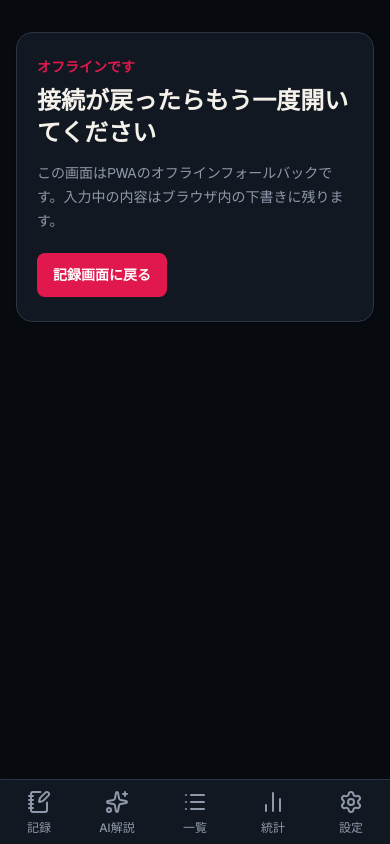
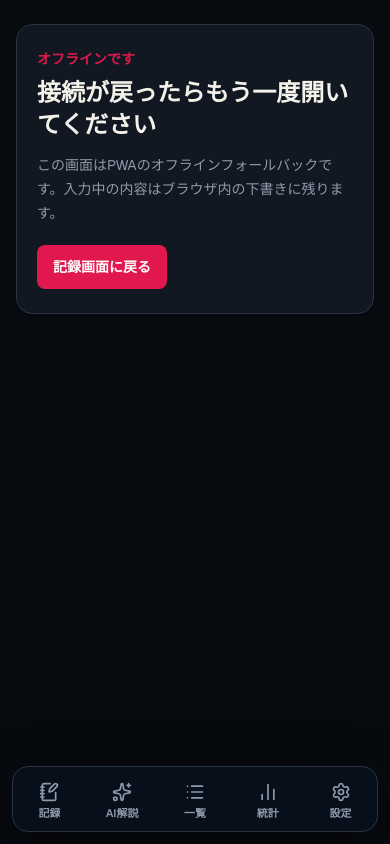
Before and after one commit to atsushiga/wine-notes-app, a Next.js app: page /offline in a window 390 px wide. Built offline with nearby package versions, Linux system fonts and the light colour scheme; a web font is replaced by a local one.

Commit message:
ui: refine responsive app navigation

```diff
--- a/src/components/bottom-nav.tsx
+++ b/src/components/bottom-nav.tsx
@@ -48,11 +48,10 @@ export function isNavigationHidden(pathname: string) {
     );
 }
 
-export default function BottomNav() {
+function useNavigationState() {
     const pathname = usePathname();
     const [pendingNavigation, setPendingNavigation] = useState<{ href: string; from: string } | null>(null);
     const pendingHref = pendingNavigation?.from === pathname ? pendingNavigation.href : null;
-    const shouldHideNav = isNavigationHidden(pathname);
 
     useEffect(() => {
         const timeoutId = window.setTimeout(() => {
@@ -63,10 +62,6 @@ export default function BottomNav() {
             window.clearTimeout(timeoutId);
         };
     }, [pathname]);
-
-    if (shouldHideNav) {
-        return null;
-    }
 
     const isActive = (path: string) => {
         if (path === "/") return pathname === "/";
@@ -82,17 +77,36 @@ export default function BottomNav() {
         setPendingNavigation({ href, from: pathname });
     };
 
+    return { handleNavClick, isActive, pendingHref };
+}
+
+function DesktopSidebar() {
+    const { handleNavClick, isActive, pendingHref } = useNavigationState();
+
     return (
-        <nav
+        <aside
             aria-label="主要ナビゲーション"
-            className="app-navigation fixed bottom-0 left-0 right-0 z-50 border-t border-[var(--border)] bg-[var(--card-bg)] shadow-lg pb-safe md:bottom-auto md:right-auto md:top-0 md:h-dvh md:w-56 md:border-r md:border-t-0 md:pb-0 md:pt-safe"
+            className="fixed inset-y-0 left-0 z-40 hidden w-60 border-r border-[var(--border)] bg-[var(--sidebar-bg)] px-4 py-6 md:flex md:flex-col"
         >
             {pendingHref ? (
-                <div className="absolute inset-x-0 top-0 h-0.5 overflow-hidden bg-[var(--accent-muted)]">
+                <div className="absolute inset-x-0 top-0 h-0.5 overflow-hidden bg-[var(--color-wine-red-soft)]">
                     <div className="bottom-nav-progress h-full w-1/3 rounded-full bg-[var(--primary)]" />
                 </div>
             ) : null}
-            <div className="flex h-16 items-center justify-around md:h-full md:flex-col md:items-stretch md:justify-start md:gap-1.5 md:px-3 md:py-6">
+
+            <Link
+                href="/"
+                className="mb-8 block rounded-lg px-2 py-1 focus-visible:outline-none focus-visible:ring-2 focus-visible:ring-[var(--ring)]"
+            >
+                <span className="font-wine block text-2xl font-semibold leading-none tracking-normal text-[var(--text)]">
+                    WineNotes
+                </span>
+                <span className="mt-2 block text-[10px] font-semibold uppercase tracking-[0.22em] text-[var(--color-gold)]">
+                    Digital Sommelier
+                </span>
+            </Link>
+
+            <div className="flex flex-1 flex-col gap-1.5">
                 {navItems.map(({ href, label, Icon }) => {
                     const active = isActive(href);
                     const pending = pendingHref === href && !active;
@@ -105,16 +119,70 @@ export default function BottomNav() {
                             aria-busy={pending || undefined}
                             onClick={(event) => handleNavClick(href, event)}
                             className={cn(
-                                "relative flex h-full w-full flex-col items-center justify-center space-y-1 overflow-hidden transition-[color,background-color,transform] duration-150 ease-out active:scale-[0.96] focus-visible:outline-none focus-visible:ring-2 focus-visible:ring-[var(--ring)] focus-visible:ring-inset md:h-11 md:flex-row md:justify-start md:gap-3 md:space-y-0 md:rounded-lg md:px-3",
+                                "group relative flex h-11 items-center gap-3 rounded-lg border border-transparent px-3 text-sm font-medium transition-[background-color,border-color,color,transform] active:scale-[0.98] focus-visible:outline-none focus-visible:ring-2 focus-visible:ring-[var(--ring)]",
                                 active
-                                    ? "text-[var(--primary)] md:bg-[var(--accent-muted)]"
-                                    : "text-[var(--text-muted)] hover:text-[var(--text)] md:hover:bg-[var(--surface-2)]",
-                                pending && "scale-[0.98] bg-[var(--accent-muted)] text-[var(--primary)]"
+                                    ? "border-[var(--color-wine-red)]/25 bg-[var(--color-wine-red-soft)] text-[var(--text)]"
+                                    : "text-[var(--text-muted)] hover:bg-[var(--surface-2)] hover:text-[var(--text)]",
+                                pending && "scale-[0.98] border-[var(--color-wine-red)]/25 bg-[var(--color-wine-red-soft)] text-[var(--text)]"
                             )}
                         >
-                            <span className="relative flex h-7 w-7 items-center justify-center">
+                            <span
+                                aria-hidden="true"
+                                className={cn(
+                                    "absolute left-0 top-2 h-7 w-0.5 rounded-full transition-opacity",
+                                    active ? "bg-[var(--primary)] opacity-100" : "opacity-0"
+                                )}
+                            />
+                            <Icon size={20} aria-hidden="true" className={active ? "text-[var(--primary)]" : undefined} />
+                            <span>{label}</span>
+                            {pending ? (
+                                <LoaderCircle size={15} aria-hidden="true" className="ml-auto animate-spin text-[var(--primary)] motion-reduce:animate-pulse" />
+                            ) : null}
+                            {pending ? <span className="sr-only">移動中</span> : null}
+                        </Link>
+                    );
+                })}
+            </div>
+        </aside>
+    );
+}
+
+function MobileBottomNav() {
+    const { handleNavClick, isActive, pendingHref } = useNavigationState();
+
+    return (
+        <nav
+            aria-label="主要ナビゲーション"
+            className="app-navigation fixed bottom-[calc(0.75rem+env(safe-area-inset-bottom))] left-3 right-3 z-50 overflow-hidden rounded-2xl border border-[var(--border)] bg-[var(--sidebar-bg)]/92 shadow-[0_18px_60px_rgba(0,0,0,0.45)] backdrop-blur-xl md:hidden"
+        >
+            {pendingHref ? (
+                <div className="absolute inset-x-0 top-0 h-0.5 overflow-hidden bg-[var(--color-wine-red-soft)]">
+                    <div className="bottom-nav-progress h-full w-1/3 rounded-full bg-[var(--primary)]" />
+                </div>
+            ) : null}
+            <div className="grid h-16 grid-cols-5">
+                {navItems.map(({ href, label, Icon }) => {
+                    const active = isActive(href);
+                    const pending = pendingHref === href && !active;
+
+                    return (
+                        <Link
+                            key={href}
+                            href={href}
+                            aria-current={active ? "page" : undefined}
+                            aria-busy={pending || undefined}
+                            onClick={(event) => handleNavClick(href, event)}
+                            className={cn(
+                                "relative flex h-full min-w-0 flex-col items-center justify-center gap-1 overflow-hidden px-1 text-center transition-[color,background-color,transform] duration-150 ease-out active:scale-[0.96] focus-visible:outline-none focus-visible:ring-2 focus-visible:ring-[var(--ring)] focus-visible:ring-inset",
+                                active
+                                    ? "bg-[var(--color-wine-red-soft)] text-[var(--primary)]"
+                                    : "text-[var(--text-muted)] hover:text-[var(--text)]",
+                                pending && "scale-[0.98] bg-[var(--color-wine-red-soft)] text-[var(--primary)]"
+                            )}
+                        >
+                            <span className="relative flex h-6 w-6 items-center justify-center">
                                 <Icon
-                                    size={24}
+                                    size={20}
                                     aria-hidden="true"
                                     className={cn(
                                         "transition-transform duration-150",
@@ -129,7 +197,7 @@ export default function BottomNav() {
                                     />
                                 ) : null}
                             </span>
-                            <span className="text-xs font-medium md:text-sm">{label}</span>
+                            <span className="truncate text-[11px] font-semibold leading-none">{label}</span>
                             {pending ? <span className="sr-only">移動中</span> : null}
                         </Link>
                     );
@@ -138,3 +206,18 @@ export default function BottomNav() {
         </nav>
     );
 }
+
+export default function BottomNav() {
+    const pathname = usePathname();
+
+    if (isNavigationHidden(pathname)) {
+        return null;
+    }
+
+    return (
+        <>
+            <DesktopSidebar />
+            <MobileBottomNav />
+        </>
+    );
+}
--- a/src/components/layout/ContentContainer.tsx
+++ b/src/components/layout/ContentContainer.tsx
@@ -21,7 +21,7 @@ export function ContentContainer({
     }[size];
 
     return (
-        <div className={`mx-auto w-full px-4 py-8 sm:px-6 lg:px-8 ${maxWidthClass} ${className}`}>
+        <div className={`mx-auto w-full px-4 py-6 md:px-8 md:py-8 ${maxWidthClass} ${className}`}>
             {children}
         </div>
     );
--- a/src/components/layout/NavigationFrame.tsx
+++ b/src/components/layout/NavigationFrame.tsx
@@ -5,6 +5,7 @@ import type { ReactNode } from "react";
 
 import BottomNav, { isNavigationHidden } from "@/components/bottom-nav";
 import { PwaInstallPrompt } from "@/components/pwa/PwaInstallPrompt";
+import { cn } from "@/lib/utils";
 
 type NavigationFrameProps = {
     children: ReactNode;
@@ -17,11 +18,18 @@ export function NavigationFrame({ children }: NavigationFrameProps) {
     return (
         <>
             <div
-                id="main-content"
-                tabIndex={-1}
-                className={showNavigation ? "md:pl-56" : undefined}
+                className={cn(
+                    "min-h-screen",
+                    showNavigation && "md:pl-60"
+                )}
             >
-                {children}
+                <main
+                    id="main-content"
+                    tabIndex={-1}
+                    className={cn(showNavigation && "pb-28 md:pb-0")}
+                >
+                    {children}
+                </main>
             </div>
             <PwaInstallPrompt />
             {showNavigation ? <BottomNav /> : null}
```
